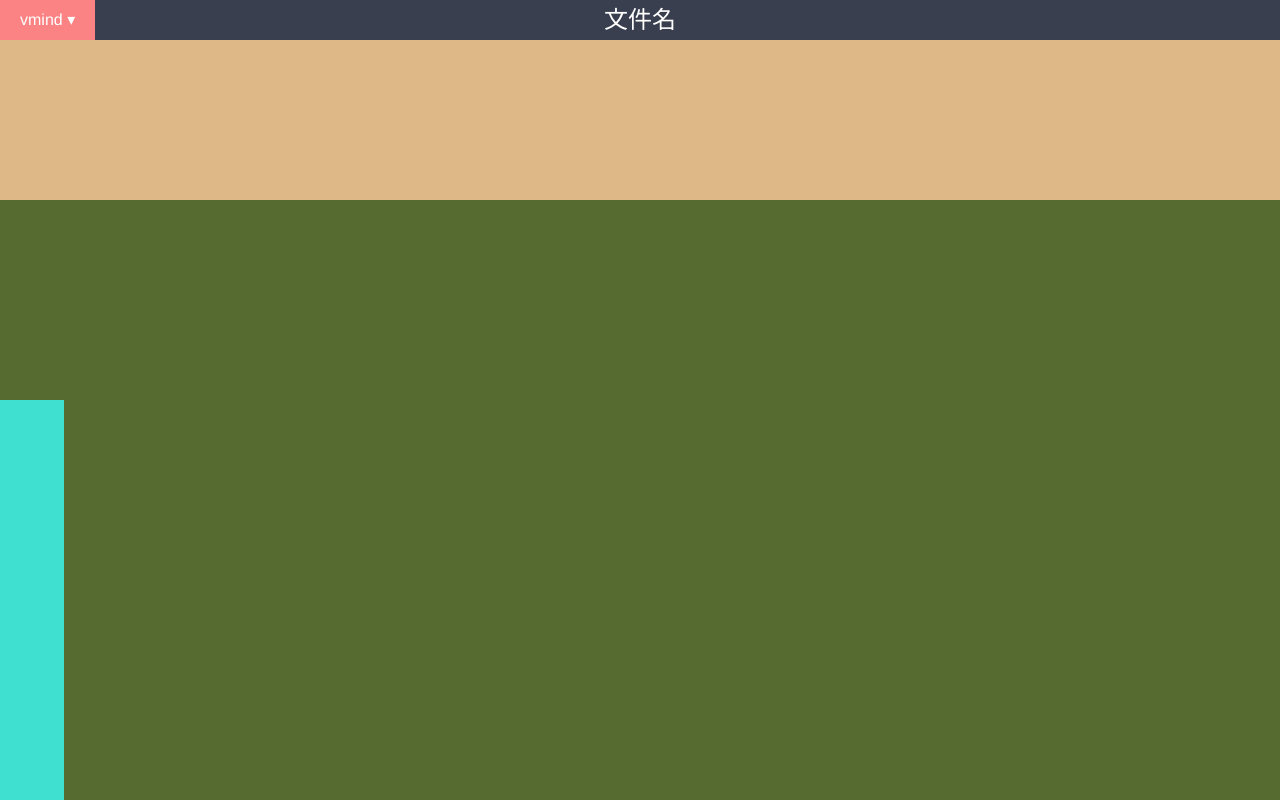
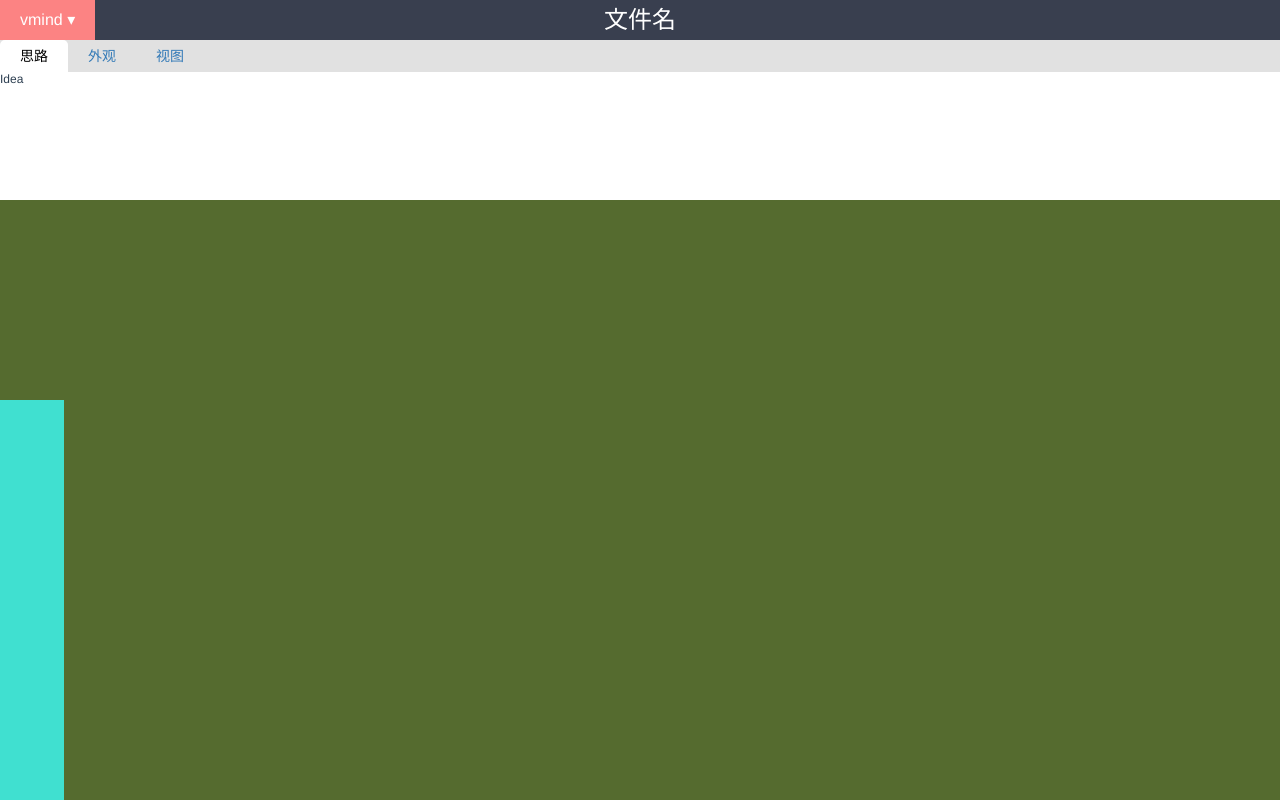
Before and after one commit to ShirleyyYan/vmind, a Vue app: page /#/ in a window 1280 px wide. Built offline with nearby package versions, Linux system fonts and the light colour scheme.

Commit message:
feat: 添加工具栏基本结构

```diff
--- a/src/components/EditorHeader.vue
+++ b/src/components/EditorHeader.vue
@@ -7,7 +7,7 @@
 
 <script>
 export default {
-    name: 'editorheader',
+    name: 'EditorHeader',
     props: [
         "title"
     ],
--- /dev/null
+++ b/src/components/EditorNav.vue
@@ -0,0 +1,19 @@
+<template>
+    <div class="container">
+        <editor-nav-tab></editor-nav-tab>
+    </div>
+</template>
+
+<script>
+import EditorNavTab from './EditorNavTab.vue';
+export default {
+    name: 'EditorNav',
+    components: {
+        EditorNavTab
+    }
+}
+</script>
+
+<style scoped>
+
+</style>
--- /dev/null
+++ b/src/components/EditorNavTab.vue
@@ -0,0 +1,97 @@
+<template>
+    <div class="container-nav-tab">
+    <ul class="nav-tab-list">
+        <li
+            v-for="tab in tabs"
+            v-bind:key="tab.name"
+            v-on:click="tabListUpdate(tab.name)"
+            v-bind:class="['nav-tab-list-item', { 'nav-tab-list-item-active': currentTab === tab.name }]"
+        >{{tab.title}}</li>
+    </ul>
+    <keep-alive>
+        <component
+            v-bind:is="currentTabComponent"
+            class="nav-tab-content"
+        ></component>
+    </keep-alive>
+    </div>
+</template>
+
+<script>
+import EditorNavTabAppearance from './EditorNavTabList/EditorNavTabAppearance.vue';
+import EditorNavTabIdea from './EditorNavTabList/EditorNavTabIdea.vue';
+import EditorNavTabView from './EditorNavTabList/EditorNavTabView.vue';
+export default {
+    name: 'EditorNavTab',
+    data: function () {
+        return {
+            currentTab: 'idea',
+            tabs: [{
+                name: 'idea',
+                title: '思路'
+            }, {
+                name:'appearance',
+                title: '外观'
+            }, {
+                name: 'view',
+                title: '视图'
+            }]
+        };
+    },
+    components: {
+        EditorNavTabAppearance,
+        EditorNavTabIdea,
+        EditorNavTabView
+    },
+    computed: {
+        currentTabComponent: function () {
+            return `editor-nav-tab-${this.currentTab}`;
+        }
+    },
+    methods: {
+        tabListUpdate: function (str) {
+            this.currentTab = str
+        }
+    }
+}
+</script>
+
+<style scoped>
+.container-nav-tab {
+    display: block;
+}
+
+.nav-tab-list {
+    background-color: #e1e1e1;
+    text-align: left;
+}
+
+.nav-tab-list-item {
+    display: inline-block;
+    padding: 0px 20px;
+    font-size: 14px;
+    line-height:4vh;
+    color: #337ab7;
+    cursor: default;
+}
+
+.nav-tab-list-item:hover {
+    color: #245581;
+}
+
+.nav-tab-list-item-active {
+    background-color: white;
+    color: black;
+    border-radius: 5px 5px 0 0;
+}
+
+.nav-tab-list-item-active:hover {
+    color: black;
+}
+
+.nav-tab-content {
+    height: 16vh;
+    background-color: white;
+    text-align: left;
+}
+</style>
--- /dev/null
+++ b/src/components/EditorNavTabList/EditorNavTabAppearance.vue
@@ -0,0 +1,15 @@
+<template>
+    <div>
+        Appearance
+    </div>
+</template>
+
+<script>
+export default {
+    name: 'EditorNavTapAppearance'
+}
+</script>
+
+<style scoped>
+
+</style>
--- /dev/null
+++ b/src/components/EditorNavTabList/EditorNavTabIdea.vue
@@ -0,0 +1,15 @@
+<template>
+    <div>
+        Idea
+    </div>
+</template>
+
+<script>
+export default {
+    name: 'EditorNavTapIdea'
+}
+</script>
+
+<style scoped>
+
+</style>
--- /dev/null
+++ b/src/components/EditorNavTabList/EditorNavTabView.vue
@@ -0,0 +1,15 @@
+<template>
+    <div>
+        View
+    </div>
+</template>
+
+<script>
+export default {
+    name: 'EditorNavTapView'
+}
+</script>
+
+<style scoped>
+
+</style>
--- a/src/components/PageEditor.vue
+++ b/src/components/PageEditor.vue
@@ -1,5 +1,6 @@
 <template>
   <div class="container">
+
     <div class="container-header">
       <editor-header
       v-bind:title="AppConfig.appTitle"
@@ -7,15 +8,19 @@
       name="header"
       ></editor-header>
     </div>
+
     <div class="container-nav">
-      <slot name="nav"></slot>
+      <editor-nav></editor-nav>
     </div>
+
     <div class="container-main">
       <slot name="main"></slot>
     </div>
+
     <div class="container-tools">
       <slot name="tools"></slot>
     </div>
+
     <editor-sidebar
     v-on:sidebar-hide="toggleSidebar(false)"
     v-show="isSidebarShow"
@@ -29,13 +34,15 @@ import '../css/reset.css';
 import AppConfig from '../assets/config.json';
 
 import EditorHeader from './EditorHeader.vue';
-import EditorSidebar from './EditorSidebar';
+import EditorSidebar from './EditorSidebar.vue';
+import EditorNav from './EditorNav.vue';
 
 export default {
     name: 'PageEditor',
     components: {
         EditorHeader,
-        EditorSidebar
+        EditorSidebar,
+        EditorNav
     },
     data () {
         return {
```
Also changed, not shown: src/components/base/BaseTab.vue (added, +18 -0 lines).
